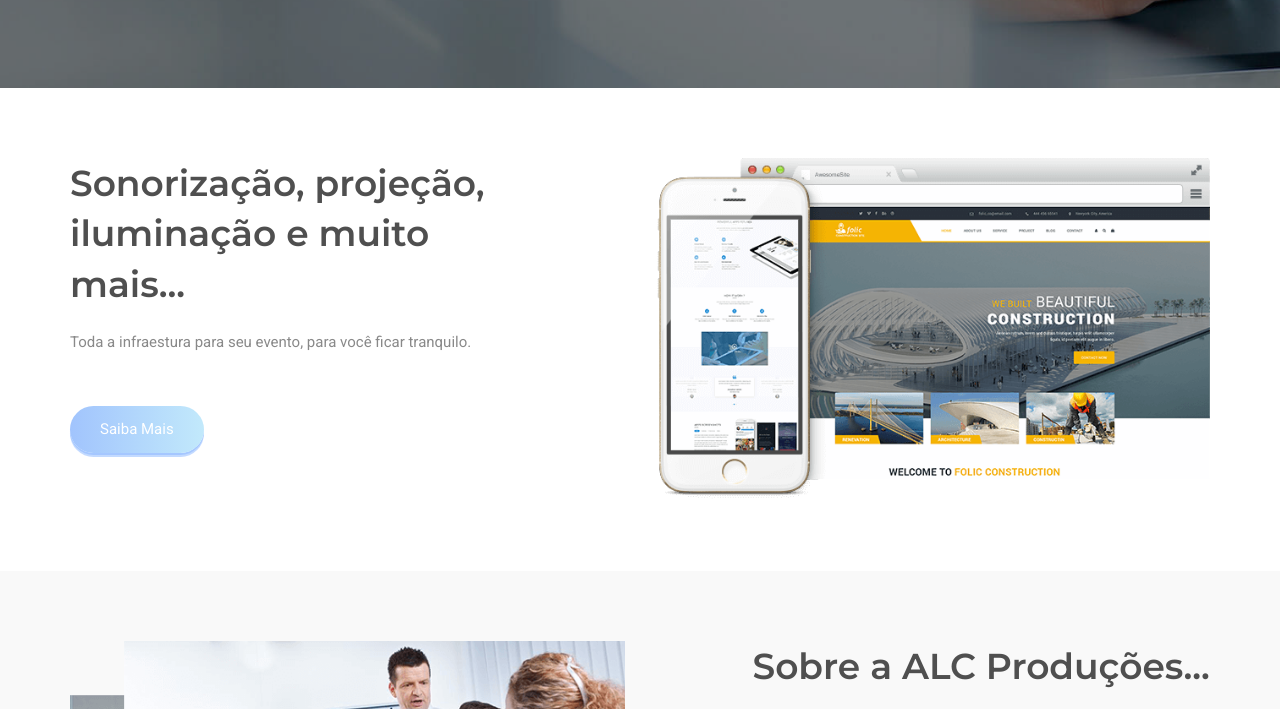
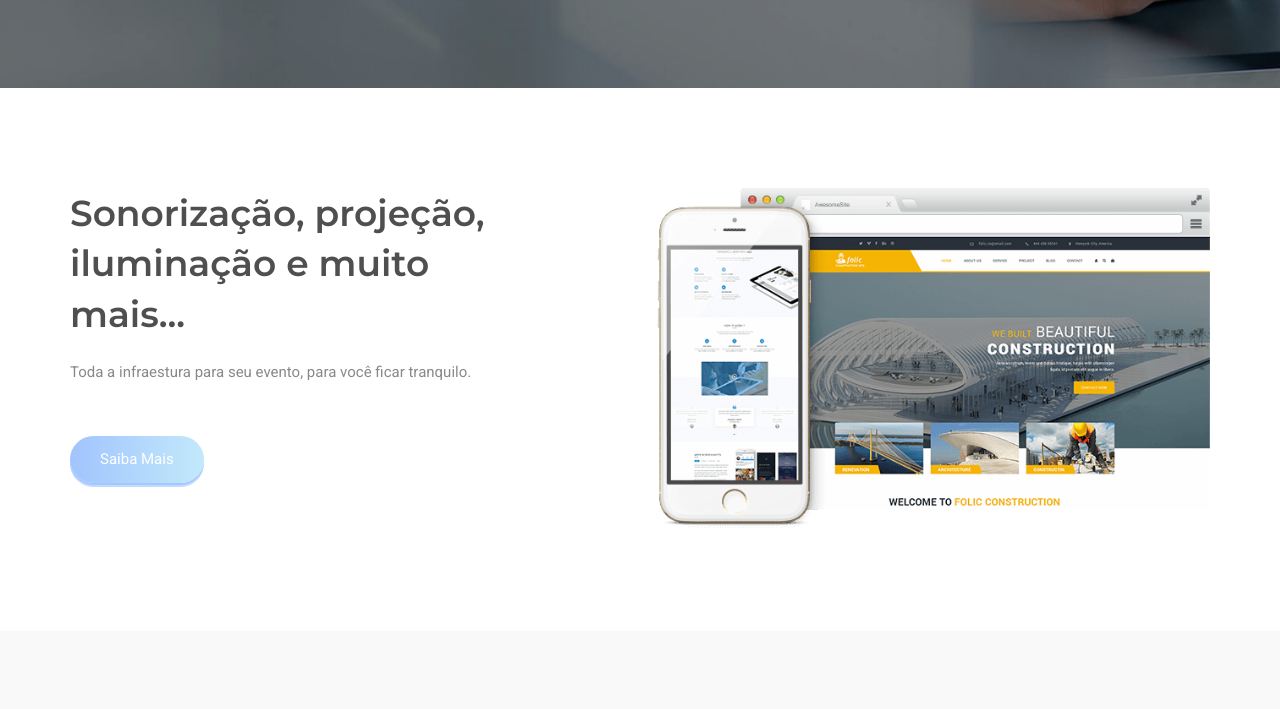
Before and after one commit to lrlmoura/alcproducoes, a plain HTML site: page index.html in a window 1280 px wide. Shown: the part 712-1421 px from the top of the page. Drawn offline with Linux system fonts and the light colour scheme; some packages are replaced by stand-ins of ours; files whose address does not match are found by name.

Commit message:
fix do css com o header

```diff
--- a/style.css
+++ b/style.css
@@ -134,7 +134,7 @@ input:-webkit-autofill:focus {
 }
 
 .section-padding {
-    padding: 70px 0;
+    padding: 100px 0;
 }
 
 .gray-bg {
```
